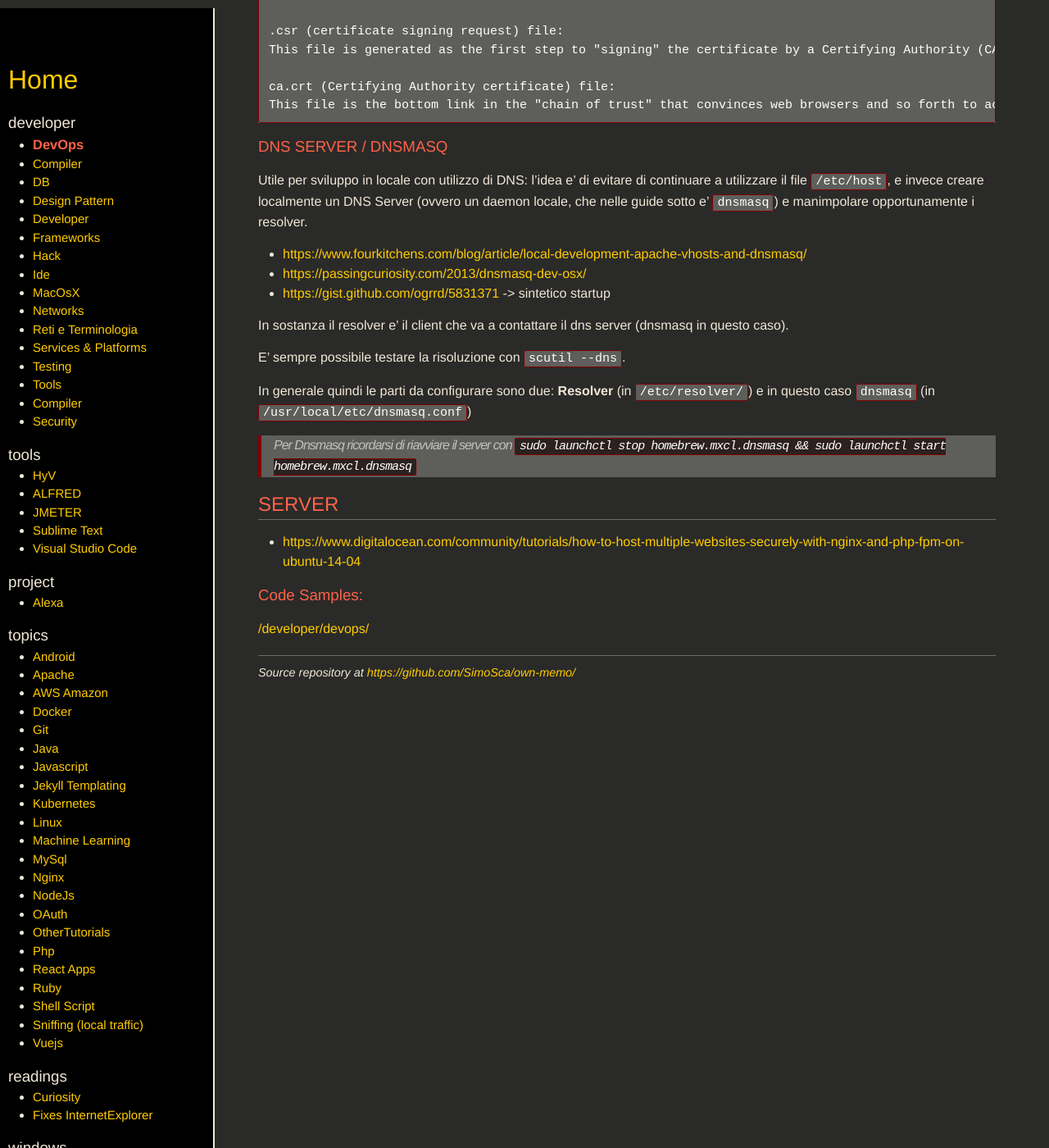
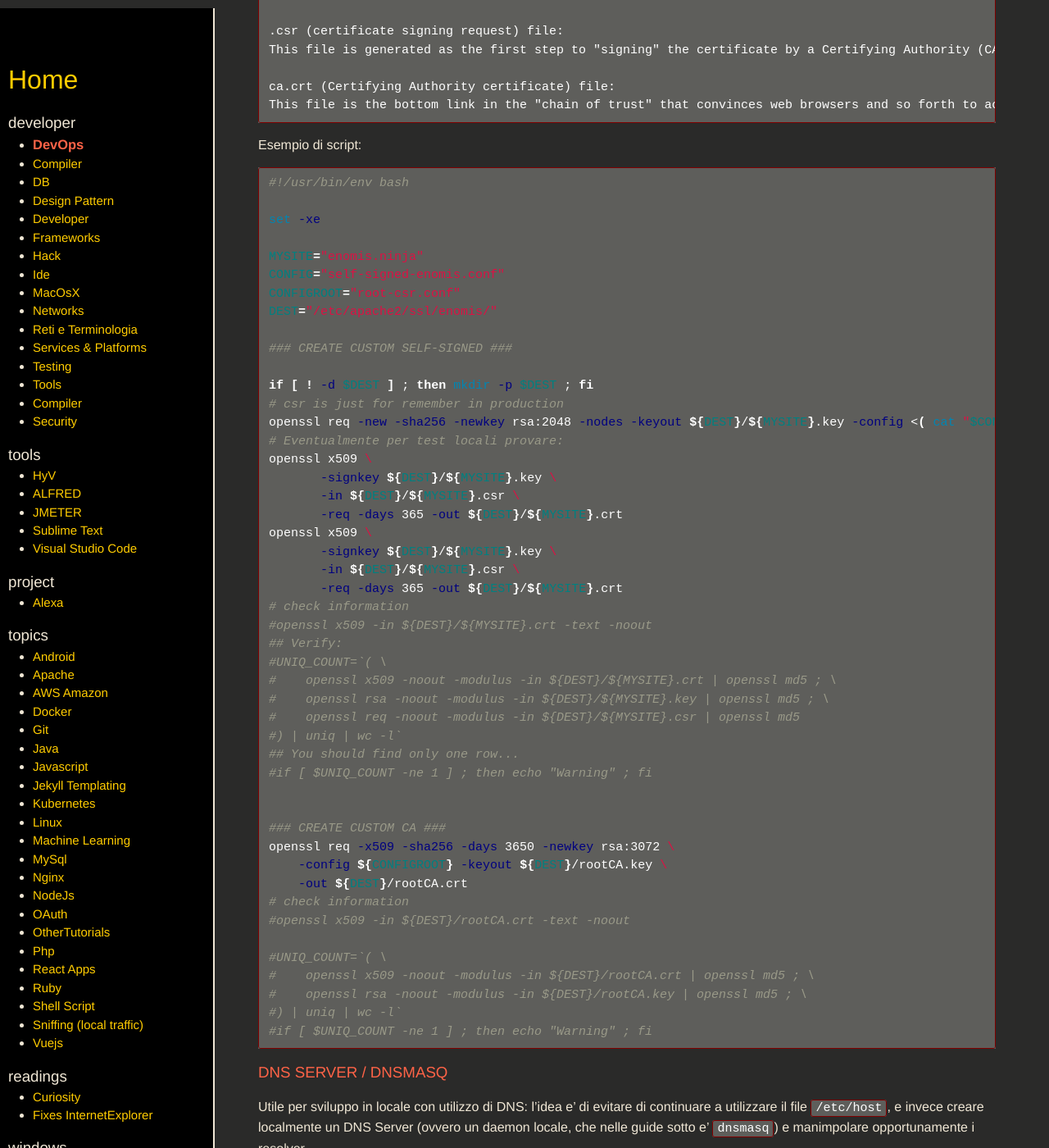
Before and after one commit to SimoSca/own-memo, a Jekyll site: the page built from _pages/developer/DevOps.md, in a window 1280 px wide and 1400 px high, scrolled down 6080 px. Shown: the whole window at 82% size. Built offline with Jekyll 4.4.1, drawn with Linux system fonts in a browser that asks for light colours; nearby versions of some CDN libraries.

Commit message:
[improved][devops] added script example to generate sel signed ssl certs from .conf file

`````diff
--- a/_pages/developer/DevOps.md
+++ b/_pages/developer/DevOps.md
@@ -89,7 +89,7 @@ Strumenti utili per svolgere verifiche relative a esposizioni server e/o IP DNS:
 
 - [https://www.shodan.io/](https://www.shodan.io/), e' un port-scanner in cui posso ad esempio chiedergli di ispezionare le porte aperte su un server
 
-- [https://mxtoolbox.com/](https://mxtoolbox.com/SuperTool.aspx?action=dns%3alogotel.it&run=networktools#),
+- [https://mxtoolbox.com/](https://mxtoolbox.com/SuperTool.aspx?action=dns%3agoogle.it&run=networktools#),
     utile per avere informazioni sui DNS (dns lookup, dns check, whois, etc). Anche [qui](https://mxtoolbox.com/NetworkTools.aspx).
 
 
@@ -315,6 +315,58 @@ ca.crt (Certifying Authority certificate) file:
 This file is the bottom link in the "chain of trust" that convinces web browsers and so forth to accept that your certificate is valid. This is done by "signing" the certificate. This is the file that needs to be kept "profoundly secret."
 ````
 
+Esempio di script:
+
+````bash
+#!/usr/bin/env bash
+
+set -xe
+
+MYSITE="enomis.ninja"
+CONFIG="self-signed-enomis.conf"
+CONFIGROOT="root-csr.conf"
+DEST="/etc/apache2/ssl/enomis/"
+
+### CREATE CUSTOM SELF-SIGNED ###
+
+if [ ! -d $DEST ] ; then mkdir -p $DEST ; fi
+# csr is just for remember in production
+openssl req -new -sha256 -newkey rsa:2048 -nodes -keyout ${DEST}/${MYSITE}.key -config <( cat "$CONFIG" ) -out ${DEST}/${MYSITE}.csr
+# Eventualmente per test locali provare:
+openssl x509 \
+       -signkey ${DEST}/${MYSITE}.key \
+       -in ${DEST}/${MYSITE}.csr \
+       -req -days 365 -out ${DEST}/${MYSITE}.crt
+openssl x509 \
+       -signkey ${DEST}/${MYSITE}.key \
+       -in ${DEST}/${MYSITE}.csr \
+       -req -days 365 -out ${DEST}/${MYSITE}.crt
+# check information
+#openssl x509 -in ${DEST}/${MYSITE}.crt -text -noout
+## Verify:
+#UNIQ_COUNT=`( \
+#    openssl x509 -noout -modulus -in ${DEST}/${MYSITE}.crt | openssl md5 ; \
+#    openssl rsa -noout -modulus -in ${DEST}/${MYSITE}.key | openssl md5 ; \
+#    openssl req -noout -modulus -in ${DEST}/${MYSITE}.csr | openssl md5
+#) | uniq | wc -l`
+## You should find only one row...
+#if [ $UNIQ_COUNT -ne 1 ] ; then echo "Warning" ; fi
+
+
+### CREATE CUSTOM CA ###
+openssl req -x509 -sha256 -days 3650 -newkey rsa:3072 \
+    -config ${CONFIGROOT} -keyout ${DEST}/rootCA.key \
+    -out ${DEST}/rootCA.crt
+# check information
+#openssl x509 -in ${DEST}/rootCA.crt -text -noout
+
+#UNIQ_COUNT=`( \
+#    openssl x509 -noout -modulus -in ${DEST}/rootCA.crt | openssl md5 ; \
+#    openssl rsa -noout -modulus -in ${DEST}/rootCA.key | openssl md5 ; \
+#) | uniq | wc -l`
+#if [ $UNIQ_COUNT -ne 1 ] ; then echo "Warning" ; fi
+````
+
 
 ### DNS SERVER / DNSMASQ
 
`````
